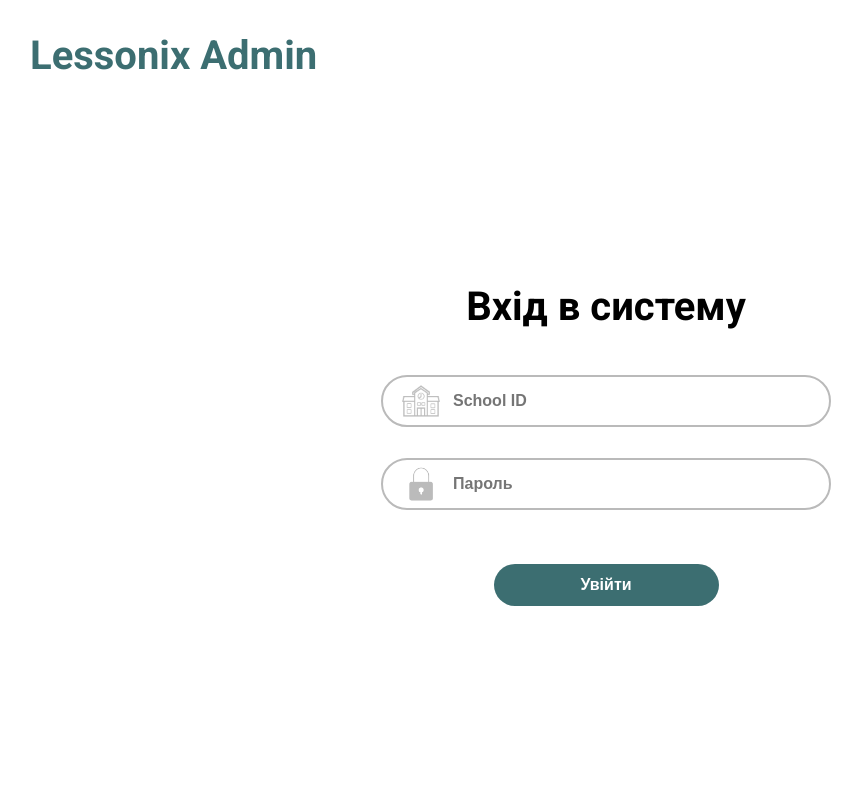
After one commit to andrew-potapenko17/web-lessonixadmin, a Django app: page /login/ in a window 1280 px wide. The commit adds this page. Shown: the whole page, without its empty margins (34-896 px from the left). Run offline with Django 4.2, Linux system fonts and the light colour scheme.

Commit message:
login page + authentication implemented

```diff
--- a/lessonixadmin/adminpanel/templates/adminpanel/home.html
+++ b/lessonixadmin/adminpanel/templates/adminpanel/home.html
@@ -10,7 +10,7 @@
                 Вишнівський ліцей "ІДЕАЛ"
             </p>
             <p class="date" id="currentDate"> <!-- To be updated by JS -->
-                01/10/2025
+                DD/MM/YYYY
             </p>
         </div>
 
--- a/lessonixadmin/adminpanel/urls.py
+++ b/lessonixadmin/adminpanel/urls.py
@@ -3,4 +3,6 @@ from . import views
 
 urlpatterns = [
     path('', views.home, name='home'),
+    path('login/', views.login, name='login'),
+    path('logout/', views.logout, name='logout'),
 ]
--- a/lessonixadmin/adminpanel/views.py
+++ b/lessonixadmin/adminpanel/views.py
@@ -1,5 +1,44 @@
-from django.shortcuts import render
+from django.shortcuts import render, redirect
+from django.http import HttpResponse
+from . import cfg
+from .decorators import is_authenticated
+import pyrebase
 
+firebase = pyrebase.initialize_app(cfg.config)
+auth = firebase.auth()
+db = firebase.database()
+storage = firebase.storage()
+
+@is_authenticated
 def home(request):
     context = {}
     return render(request, 'adminpanel/home.html', context=context)
+
+def login(request):
+    if request.method == 'POST':
+        schoolid = request.POST.get('schoolid')
+        password = request.POST.get('password')
+
+        print(schoolid, password)
+
+        if (db.child("schools").child(schoolid).get()):
+            print(db.child("schools").child(schoolid).child("password").get().val())
+            if(db.child("schools").child(schoolid).child("password").get().val() == password):
+                print("Succes")
+
+                # store in sessions
+                request.session['schoolid'] = str(schoolid)
+
+                return redirect('home')
+            else:
+                print("Incorrect password")
+        else:
+            print("No school found")
+
+
+    return render(request, 'login.html')
+
+@is_authenticated
+def logout(request):
+    request.session.flush()
+    return redirect('login')
--- /dev/null
+++ b/lessonixadmin/static/styles/login.css
@@ -0,0 +1,112 @@
+body {
+    background-color: white;
+    display: flex;
+    flex-direction: column;
+    height: 100vh;
+    margin: 0;
+    font-family: 'Roboto', sans-serif;
+    font-weight: 400;
+}
+
+
+.header {
+    display: flex;
+    flex: 0 0 15%;
+    width: 100%;
+    align-items: center;
+}
+
+
+.title {
+    flex: 0 0 35%;
+    text-align: start;
+    padding-left: 5%;
+}
+
+.title p {
+    color: #3c6e71;
+    font-weight: 800;
+    font-size: 40px;
+    margin-top: 7%;
+}
+
+
+.main {
+    display: flex;
+    flex: 1;
+    width: 100%;
+    align-items: center;
+    justify-content: center;
+    text-align: center;
+}
+
+
+.form {
+    background: white;
+    padding: 40px;
+    width: 450px;
+    height: 60%;
+}
+
+
+.form h1 {
+    font-size: 40px;
+    font-weight: 700;
+    margin-bottom: 10%;
+}
+
+
+.input-group {
+    position: relative;
+    margin-bottom: 7%;
+}
+
+.input-group input {
+    width: 100%;
+    padding: 15px 70px;
+    border-radius: 100px;
+    border: 2px solid #bababa;
+    box-sizing: border-box;
+    font-size: 16px !important;
+    font-weight: 600;
+    outline: none;
+    background-color: #ffffff;
+}
+
+.input-group img.input-icon-school,
+.input-group img.input-icon-password {
+    position: absolute;
+    top: 50%;
+    transform: translateY(-50%);
+}
+
+.input-group img.input-icon-school {
+    left: 15px;
+    width: auto;
+    height: 50px;
+}
+
+.input-group img.input-icon-password {
+    left: 20px;
+    width: auto;
+    height: 40px;
+}
+
+.button {
+    width: 50%;
+    padding: 12px;
+    border-radius: 100px;
+    border: none;
+    background-color: #3c6e71;
+    color: white;
+    font-size: 16px;
+    font-weight: 700;
+    cursor: pointer;
+    transition: background 0.3s ease;
+
+    margin-top: 5%;
+}
+
+.button:hover {
+    background-color: #2c5357;
+}
--- /dev/null
+++ b/lessonixadmin/templates/login.html
@@ -0,0 +1,40 @@
+<!DOCTYPE>
+<html>
+{% load static %}
+<head>
+    <meta charset="UTF-8">
+    <meta http-equiv="x-ua-compatible" content="ie=edge">
+    <title>Lessonix Admin</title>
+
+    <link rel="stylesheet" type="text/css" href="{% static 'styles/login.css' %}" />
+    <link href="https://fonts.googleapis.com/css2?family=Roboto:wght@400;700&display=swap" rel="stylesheet">
+
+</head>
+<body>
+    <div class = "header">
+        <div class = "title">
+            <p>Lessonix Admin</p>
+        </div>
+    </div>
+    <div class = "main">
+        <div class = "form">
+            <h1>Вхід в систему</h1>
+            <form method="POST" action="{% url 'login' %}">
+                {% csrf_token %}
+
+                <div class="input-group">
+                    <img src="{% static 'img/schoolid-placeholder.png' %}" alt="School Placeholder" class="input-icon-school">
+                    <input type="text" name="schoolid" placeholder="School ID" required />
+                </div>
+
+                <div class="input-group">
+                    <img src="{% static 'img/password-placeholder.png' %}" alt="Password Placeholder" class="input-icon-password">
+                    <input type="password" name="password" placeholder="Пароль" required />
+                </div>
+
+                <input type="submit" value="Увійти" class="button" />
+            </form>
+        </div>
+    </div>
+</body>
+</html>
```
Also changed, not shown: lessonixadmin/adminpanel/decorators.py (added, +16 -0 lines), lessonixadmin/db.sqlite3, lessonixadmin/static/img/password-placeholder.png (added), lessonixadmin/static/img/schoolid-placeholder.png (added).
